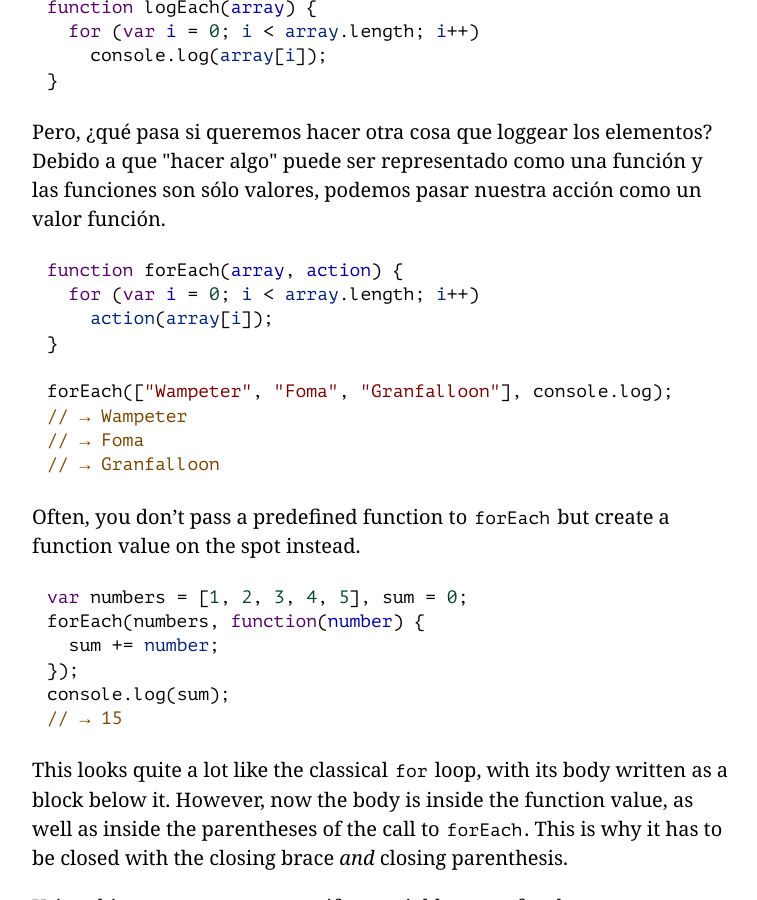
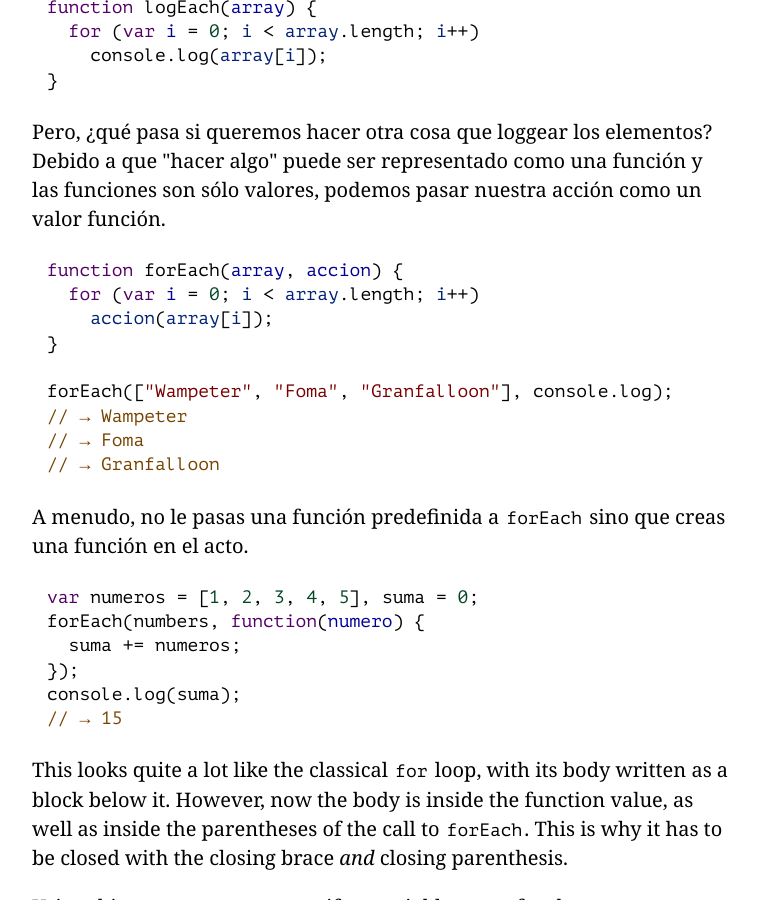
Before and after one commit to hectorip/Eloquent-JavaScript-ES-online, a Jekyll site: the page chapters/05_higher_order.html, which Jekyll copies as it is, in a window 1280 px wide and 900 px high, scrolled down 3143 px. Shown: the whole window, without its empty margins (258-1015 px from the left). Built offline with Jekyll 4.4.1, drawn with Linux system fonts in a browser that asks for light colours; nearby versions of some CDN libraries; library files that are not in the unit come from our copies.

Commit message:
Ejemplos de forEach

```diff
--- a/chapters/05_higher_order.html
+++ b/chapters/05_higher_order.html
@@ -141,22 +141,22 @@ Así que tratemos de abstraer esto en una función. ¿Puedes pensar en alguna fo
 queremos hacer otra cosa que loggear los elementos? Debido a que "hacer algo"
 puede ser representado como una función y las funciones son sólo valores, podemos pasar
 nuestra acción como un valor función.</p>
-<pre data-language="javascript" class="snippet cm-s-default"><a class=c_ident id="c_on8vSTDMIU" href="#c_on8vSTDMIU"></a><span class="cm-keyword">function</span> <span class="cm-variable">forEach</span>(<span class="cm-def">array</span>, <span class="cm-def">action</span>) {
+<pre data-language="javascript" class="snippet cm-s-default"><a class=c_ident id="c_Tf45vj1ahg" href="#c_Tf45vj1ahg"></a><span class="cm-keyword">function</span> <span class="cm-variable">forEach</span>(<span class="cm-def">array</span>, <span class="cm-def">accion</span>) {
   <span class="cm-keyword">for</span> (<span class="cm-keyword">var</span> <span class="cm-def">i</span> <span class="cm-operator">=</span> <span class="cm-number">0</span>; <span class="cm-variable-2">i</span> <span class="cm-operator">&lt;</span> <span class="cm-variable-2">array</span>.<span class="cm-property">length</span>; <span class="cm-variable-2">i</span><span class="cm-operator">++</span>)
-    <span class="cm-variable-2">action</span>(<span class="cm-variable-2">array</span>[<span class="cm-variable-2">i</span>]);
+    <span class="cm-variable-2">accion</span>(<span class="cm-variable-2">array</span>[<span class="cm-variable-2">i</span>]);
 }
 
 <span class="cm-variable">forEach</span>([<span class="cm-string">"Wampeter"</span>, <span class="cm-string">"Foma"</span>, <span class="cm-string">"Granfalloon"</span>], <span class="cm-variable">console</span>.<span class="cm-property">log</span>);
 <span class="cm-comment">// → Wampeter</span>
 <span class="cm-comment">// → Foma</span>
 <span class="cm-comment">// → Granfalloon</span></pre>
-<p><a class=p_ident id="p_TXDEyQXjy/" href="#p_TXDEyQXjy/"></a>Often, you don&#8217;t pass a predefined function to <code>forEach</code> but create
-a function value on the spot instead.</p>
-<pre data-language="javascript" class="snippet cm-s-default"><a class=c_ident id="c_wRpVmSHeqP" href="#c_wRpVmSHeqP"></a><span class="cm-keyword">var</span> <span class="cm-variable">numbers</span> <span class="cm-operator">=</span> [<span class="cm-number">1</span>, <span class="cm-number">2</span>, <span class="cm-number">3</span>, <span class="cm-number">4</span>, <span class="cm-number">5</span>], <span class="cm-variable">sum</span> <span class="cm-operator">=</span> <span class="cm-number">0</span>;
-<span class="cm-variable">forEach</span>(<span class="cm-variable">numbers</span>, <span class="cm-keyword">function</span>(<span class="cm-def">number</span>) {
-  <span class="cm-variable">sum</span> <span class="cm-operator">+=</span> <span class="cm-variable-2">number</span>;
+<p><a class=p_ident id="p_LjPN3c0PYw" href="#p_LjPN3c0PYw"></a>A menudo, no le pasas una  función predefinida a <code>forEach</code> sino que
+creas una función en el acto.</p>
+<pre data-language="javascript" class="snippet cm-s-default"><a class=c_ident id="c_dQUWvSu+y2" href="#c_dQUWvSu+y2"></a><span class="cm-keyword">var</span> <span class="cm-variable">numeros</span> <span class="cm-operator">=</span> [<span class="cm-number">1</span>, <span class="cm-number">2</span>, <span class="cm-number">3</span>, <span class="cm-number">4</span>, <span class="cm-number">5</span>], <span class="cm-variable">suma</span> <span class="cm-operator">=</span> <span class="cm-number">0</span>;
+<span class="cm-variable">forEach</span>(<span class="cm-variable">numbers</span>, <span class="cm-keyword">function</span>(<span class="cm-def">numero</span>) {
+  <span class="cm-variable">suma</span> <span class="cm-operator">+=</span> <span class="cm-variable">numeros</span>;
 });
-<span class="cm-variable">console</span>.<span class="cm-property">log</span>(<span class="cm-variable">sum</span>);
+<span class="cm-variable">console</span>.<span class="cm-property">log</span>(<span class="cm-variable">suma</span>);
 <span class="cm-comment">// → 15</span></pre>
 <p><a class=p_ident id="p_v2REJFVWCD" href="#p_v2REJFVWCD"></a>This looks quite a lot like the
 classical <code>for</code> loop, with its body written as a block below it.
```
Also changed, not shown: 1 other file.
